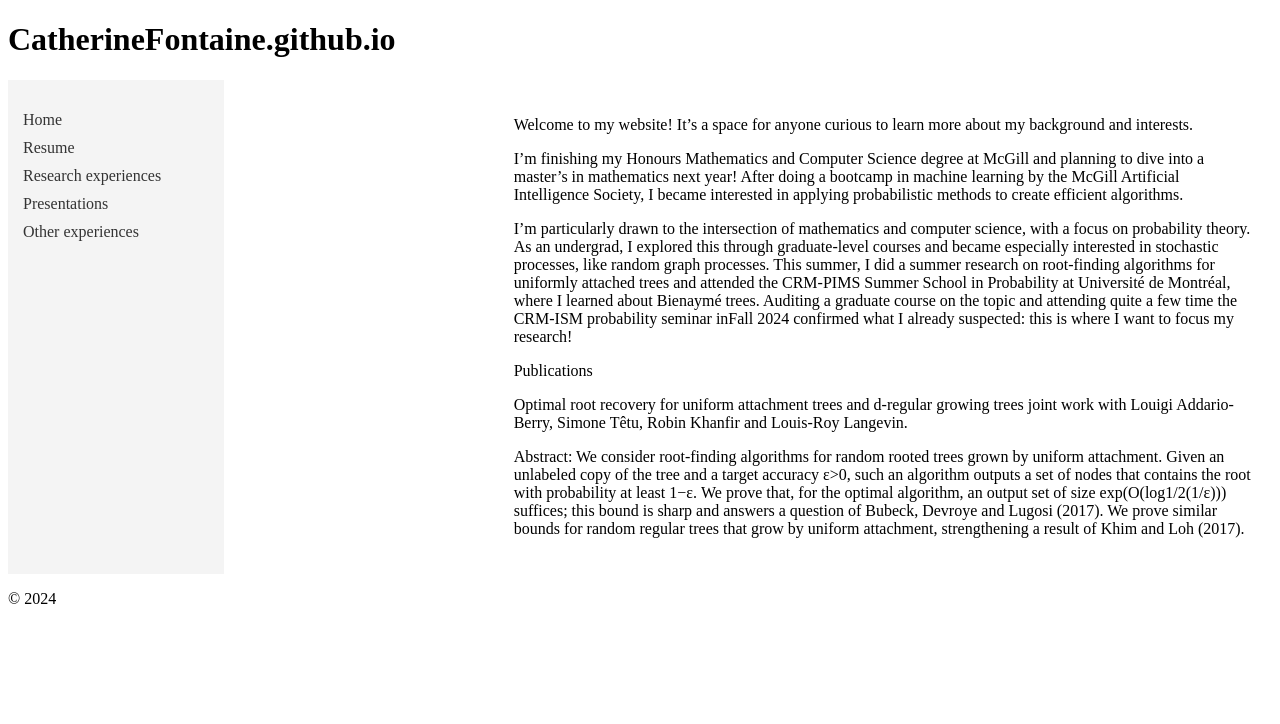
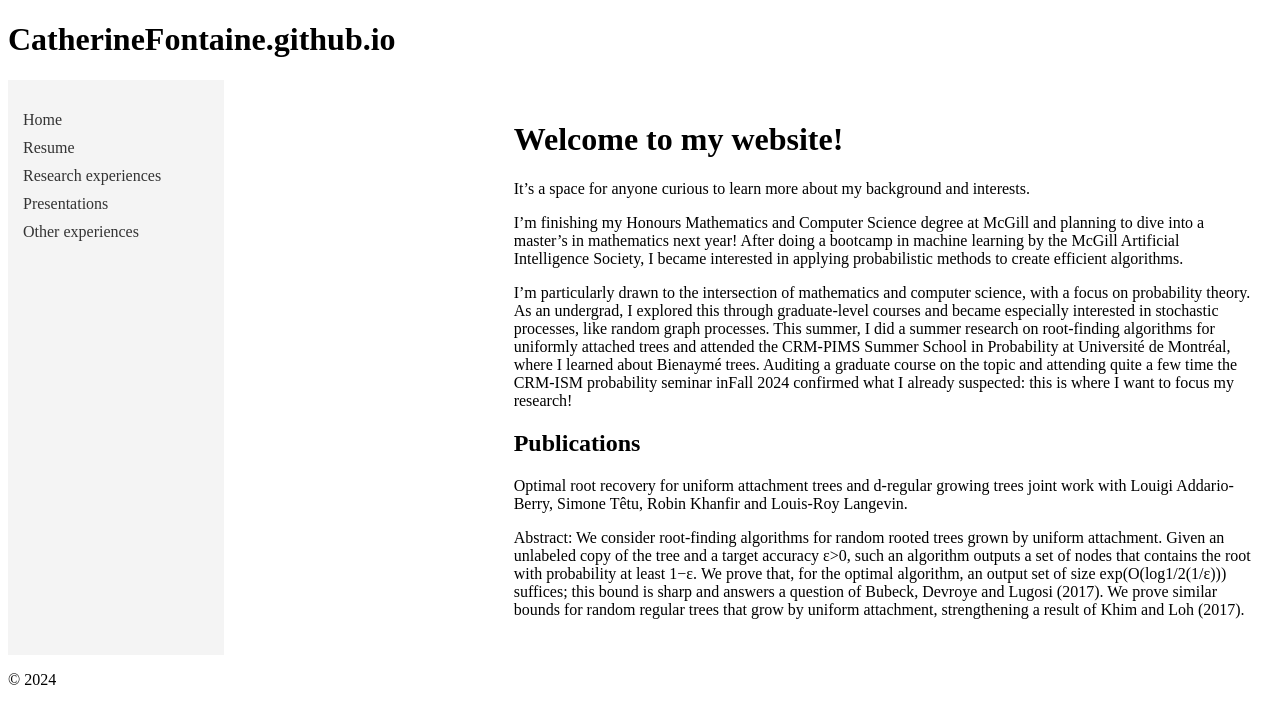
Before and after one commit to CatherineFontaine/CatherineFontaine.github.io, a Jekyll site: the page built from index.md, in a window 1280 px wide. Shown: the top 724 px of the page. Built offline with Jekyll 4.4.1, drawn with Linux system fonts in a browser that asks for light colours.

```diff
--- a/index.md
+++ b/index.md
@@ -3,13 +3,14 @@ layout: default
 title: Home
 ---
 
-Welcome to my website! It’s a space for anyone curious to learn more about my background and interests.
+# Welcome to my website!
+It’s a space for anyone curious to learn more about my background and interests.
 
 I’m finishing my Honours Mathematics and Computer Science degree at McGill and planning to dive into a master’s in mathematics next year! After doing a bootcamp in machine learning by the McGill Artificial Intelligence Society, I became interested in applying probabilistic methods to create efficient algorithms.
 
 I’m particularly drawn to the intersection of mathematics and computer science, with a focus on probability theory. As an undergrad, I explored this through graduate-level courses and became especially interested in stochastic processes, like random graph processes. This summer, I did a summer research on root-finding algorithms for uniformly attached trees and attended the CRM-PIMS Summer School in Probability at Université de Montréal, where I learned about Bienaymé trees. Auditing a graduate course on the topic and attending quite a few time the CRM-ISM probability seminar  inFall 2024 confirmed what I already suspected: this is where I want to focus my research!
 
-Publications
+## Publications
 
 Optimal root recovery for uniform attachment trees and d-regular growing trees joint work with Louigi Addario-Berry, Simone Têtu, Robin Khanfir and Louis-Roy Langevin.
 
```
